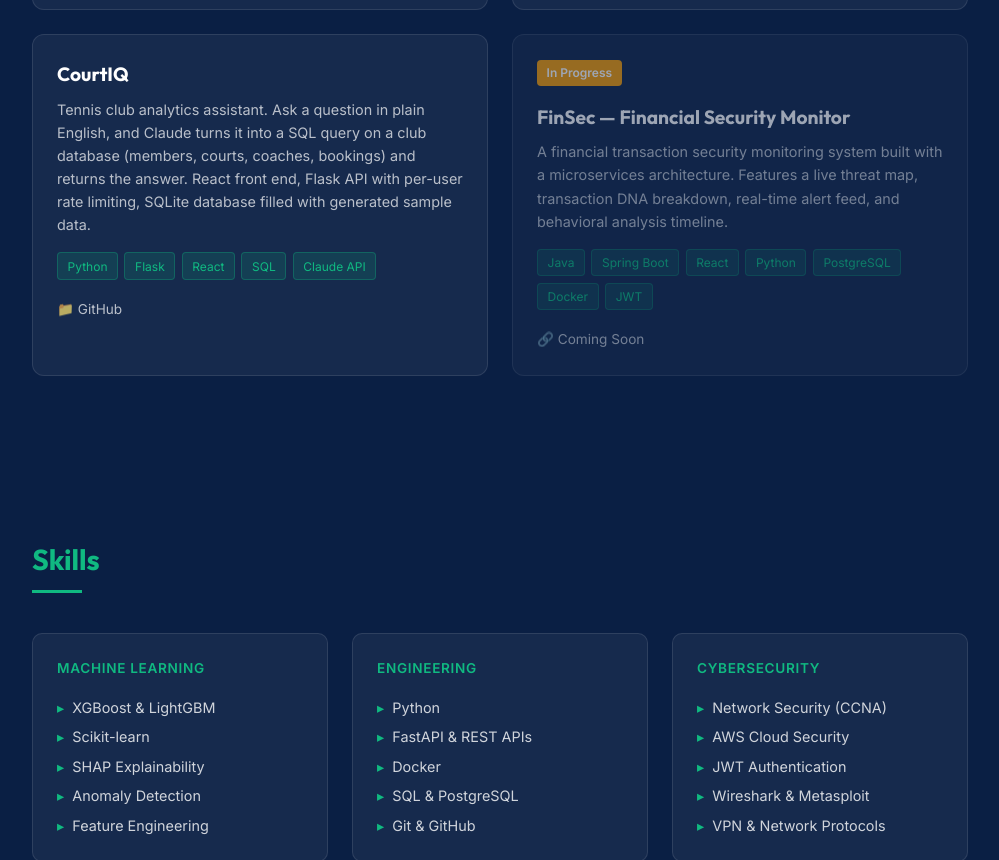
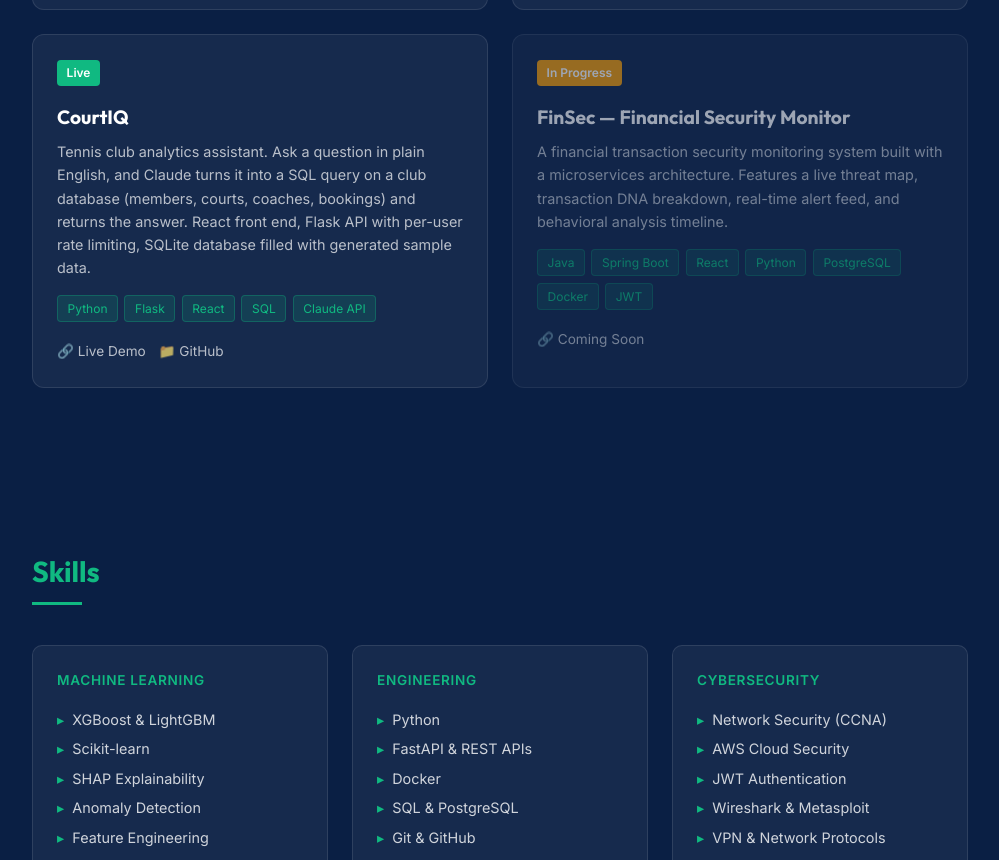
Before and after one commit to Valensaco/valensaco.github.io, a plain HTML site: page index.html in a window 1280 px wide. Shown: the part 2513-3373 px from the top of the page, without its empty margins (140-1139 px from the left). Drawn offline with Linux system fonts and the light colour scheme.

Commit message:
Add CourtIQ live demo link
Co-Authored-By: Claude Sonnet 5.5 <noreply@anthropic.com>
Claude-Session: https://claude.ai/code/session_01StMpySqg3rBLeSViXiE6At

```diff
--- a/index.html
+++ b/index.html
@@ -510,6 +510,7 @@
                 </div>
             </div>
             <div class="project-card">
+                <span class="project-badge">Live</span>
                 <h3>CourtIQ</h3>
                 <p>Tennis club analytics assistant. Ask a question in plain English, and Claude turns it into a SQL query on a club database (members, courts, coaches, bookings) and returns the answer. React front end, Flask API with per-user rate limiting, SQLite database filled with generated sample data.</p>
                 <div class="tech-tags">
@@ -520,6 +521,7 @@
                     <span class="tech-tag">Claude API</span>
                 </div>
                 <div class="project-links">
+                    <a href="https://court-iq-nfhe.vercel.app" target="_blank">🔗 Live Demo</a>
                     <a href="https://github.com/Valensaco/CourtIQ" target="_blank">📁 GitHub</a>
                 </div>
             </div>
```
